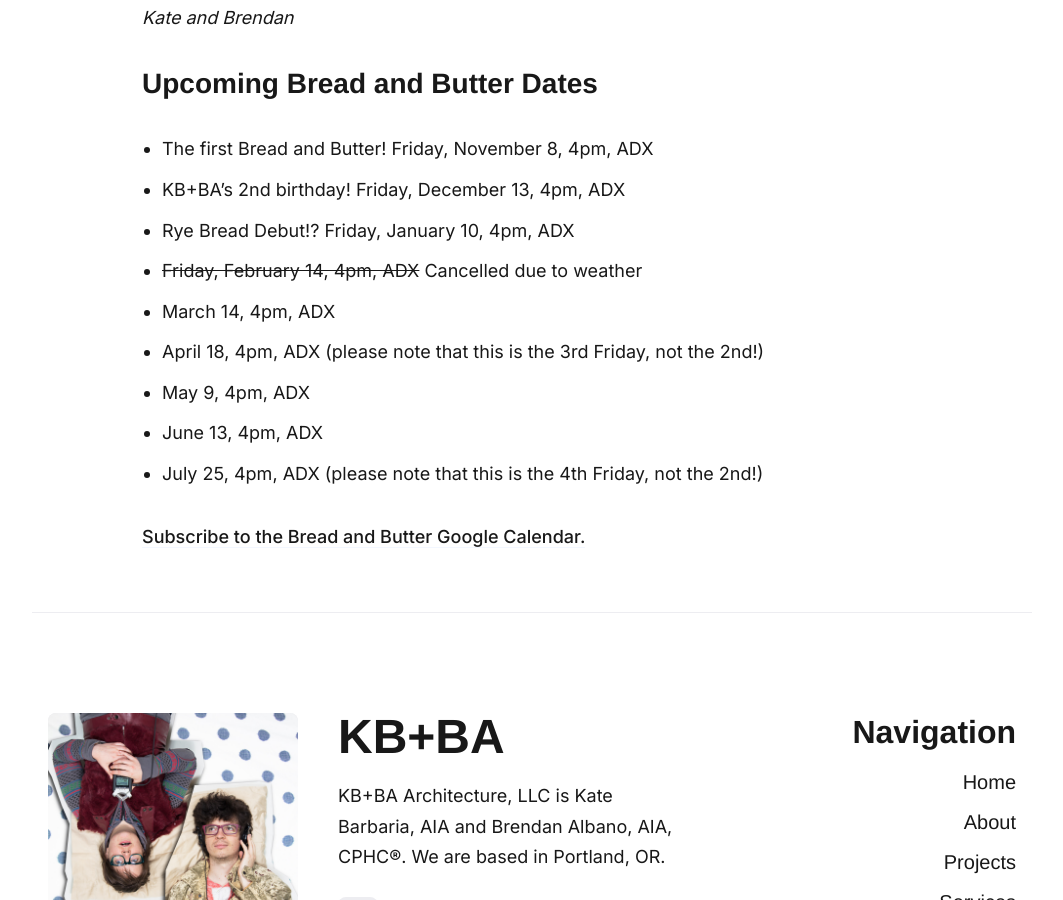
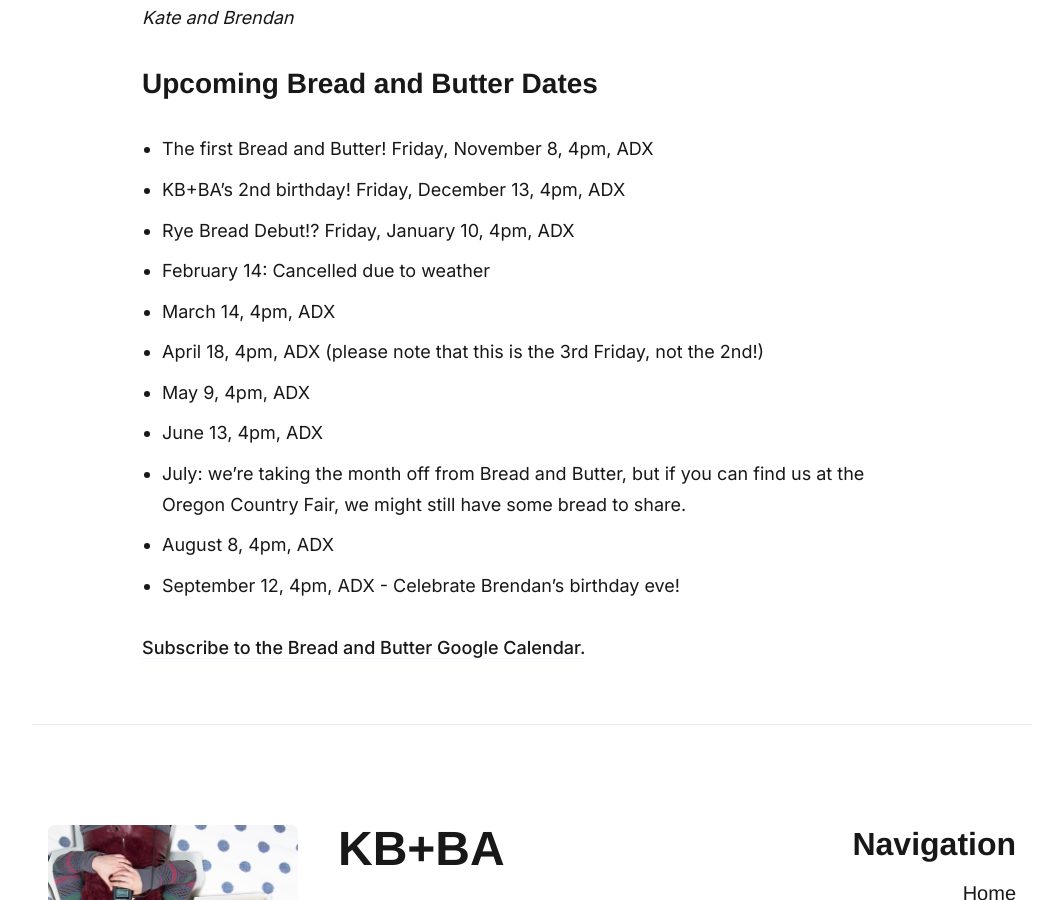
Before and after one commit to balbano/kb-ba.com, a Jekyll site: the page built from _pages/bread-and-butter.md, in a window 1280 px wide and 900 px high, scrolled down 653 px. Shown: the whole window, without its empty margins (108-1171 px from the left). Built offline with Jekyll 4.4.1, drawn with Linux system fonts in a browser that asks for light colours; nearby versions of some CDN libraries; some web fonts are replaced.

Commit message:
Update Bread and Butter dates

```diff
--- a/_pages/bread-and-butter.md
+++ b/_pages/bread-and-butter.md
@@ -17,11 +17,13 @@ permalink: /bread-and-butter/
 - The first Bread and Butter! Friday, November 8, 4pm, ADX
 - KB+BA's 2nd birthday! Friday, December 13, 4pm, ADX
 - Rye Bread Debut!? Friday, January 10, 4pm, ADX
-- ~~Friday, February 14, 4pm, ADX~~ Cancelled due to weather
+- February 14: Cancelled due to weather
 - March 14, 4pm, ADX
 - April 18, 4pm, ADX (please note that this is the 3rd Friday, not the 2nd!)
 - May 9, 4pm, ADX
 - June 13, 4pm, ADX
-- July 25, 4pm, ADX (please note that this is the 4th Friday, not the 2nd!)
+- July: we're taking the month off from Bread and Butter, but if you can find us at the Oregon Country Fair, we might still have some bread to share.
+- August 8, 4pm, ADX
+- September 12, 4pm, ADX - Celebrate Brendan's birthday eve!
 
 [Subscribe to the Bread and Butter Google Calendar.](https://calendar.google.com/calendar/embed?src=c_43150cf94b36b414dbdaa5fc8c9c09e6fae6fdbafd82277b9dd9c63dd562890b%40group.calendar.google.com&ctz=America%2FLos_Angeles){:target="_blank"}
```
